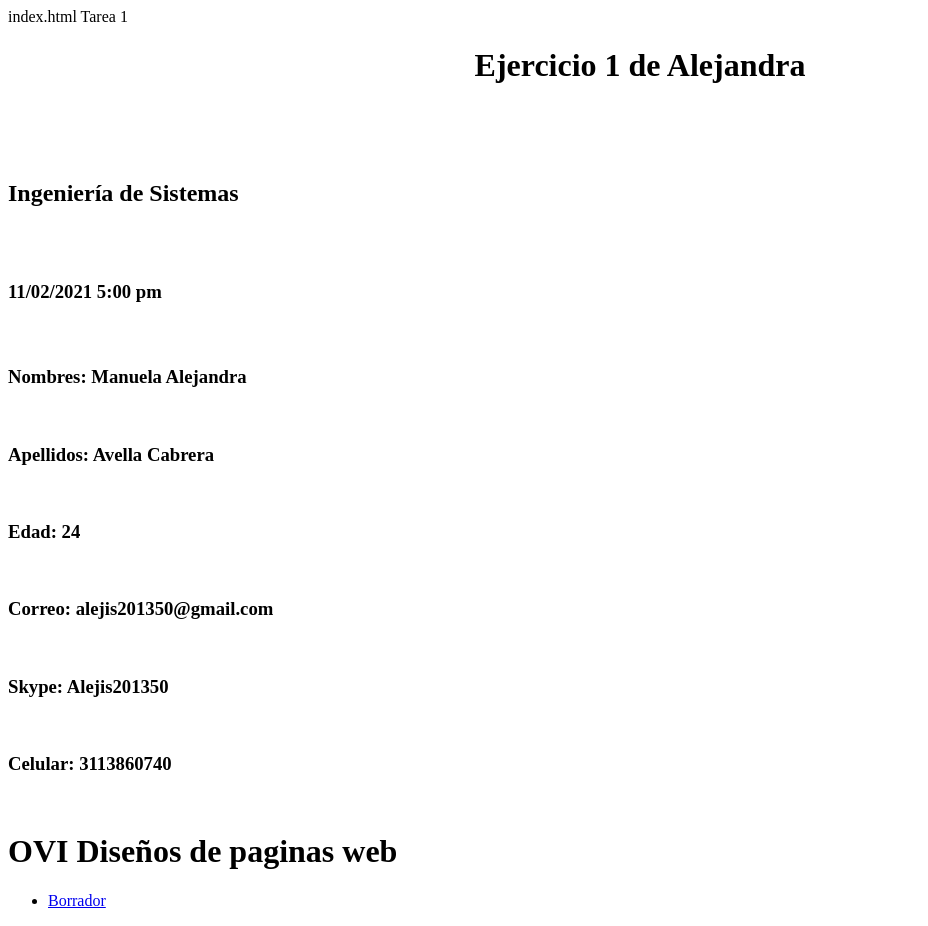
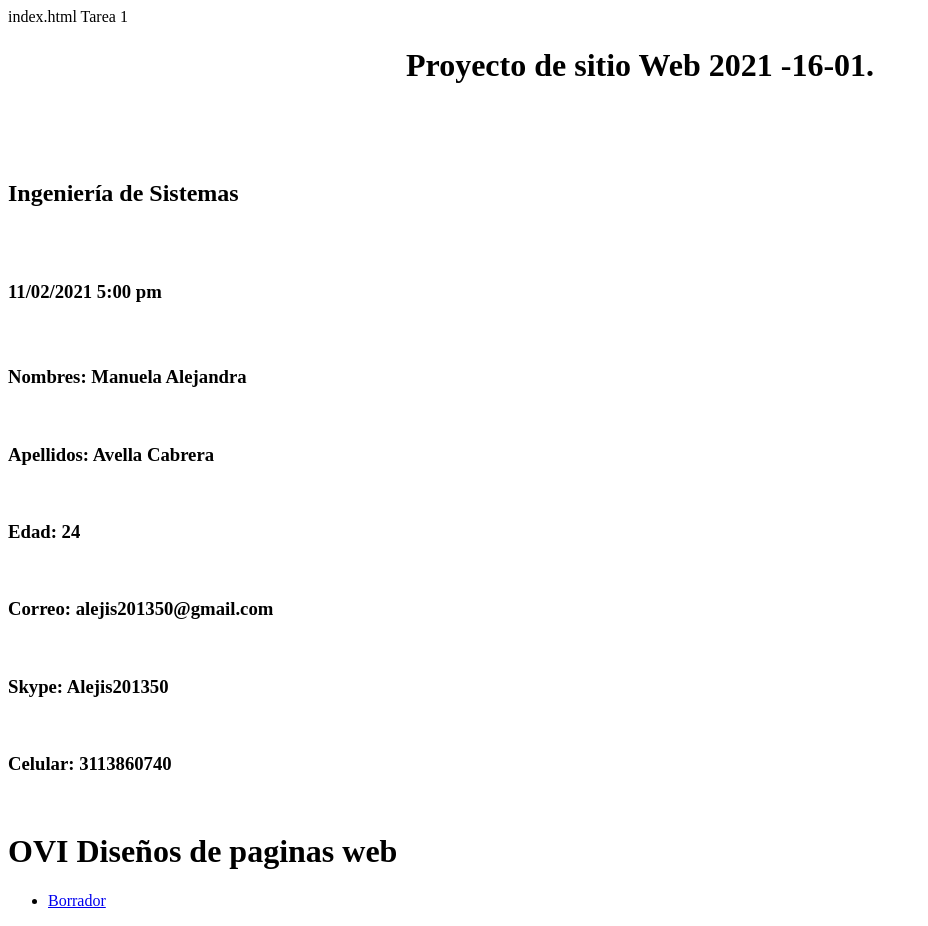
Before and after one commit to maleja96/DSW-AlejandraAvella, a plain HTML site: page index.html in a window 1280 px wide. Shown: the whole page, without its empty margins (0-928 px from the left). Drawn offline with Linux system fonts and the light colour scheme.

Commit message:
creación index.html

```diff
--- a/index.html
+++ b/index.html
@@ -11,7 +11,7 @@ index.html
 <body>
 
 <center>
-<h1>Ejercicio 1 de Alejandra</h1>
+<h1>Proyecto de sitio Web 2021 -16-01.</h1>
 </center><br><br><br>
 
 <h2>Ingeniería de Sistemas</h2>
```
